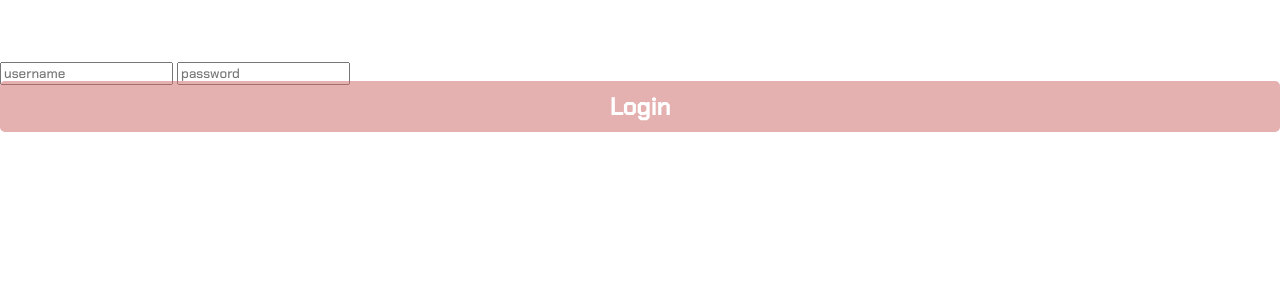
After one commit to RuiMao-a22205248/portfolio, a Django app: page /login/ in a window 1280 px wide. The commit adds this page. Shown: the top 300 px of the page. Run offline with Django 4.2, Linux system fonts and the light colour scheme; some libraries are stand-ins or nearby versions.

Commit message:
ALTERACAO

```diff
--- /dev/null
+++ b/portfolio/templates/portfolio/login.html
@@ -0,0 +1,19 @@
+{% extends "portfolio/layout.html" %}
+
+{% block index %}
+
+<h3>Login</h3>
+
+{% if not request.user.is_authenticated %}
+  {{ message }}
+{% endif %}
+
+<form action="{% url 'portfolio:login' %}" method="POST">
+    {% csrf_token %}
+    <input type="text" name="username" placeholder="username">
+    <input type="password" name="password" placeholder="password">
+    <input type="submit" value="Login">
+</form>
+
+
+{% endblock  %}
--- a/portfolio/templates/portfolio/pw.html
+++ b/portfolio/templates/portfolio/pw.html
@@ -5,7 +5,10 @@
     <title>Title</title>
 </head>
 <body>
-
+<a href="https://mrui0516.pythonanywhere.com/Lab2/index.html">Lab1~2</a>
+<a href="https://mrui0516.pythonanywhere.com/Lab3/index.html">Lab3</a>
+<a href="https://mrui0516.pythonanywhere.com/Lab4/index.html">Lab4</a>
+<a href="https://mrui0516.pythonanywhere.com/Lab5/index.html">Lab5</a>
 
 
 </body>
--- a/portfolio/urls.py
+++ b/portfolio/urls.py
@@ -11,5 +11,7 @@
     path('pw/', views.pw_view, name="pw"),
     path('blog/', views.blog_view, name="blog"),
     path('site/', views.me_view, name="site"),
-    path('tool/', views.tool_view, name="tool")
+    path('tool/', views.tool_view, name="tool"),
+    path('login/', views.login_view, name='login'),
+    path('logout', views.logout_view, name='logout')
 ]
--- a/portfolio/views.py
+++ b/portfolio/views.py
@@ -1,4 +1,5 @@
-from django.shortcuts import render
+from django.shortcuts import render,redirect
+from django.contrib.auth import authenticate, login,logout
 import datetime
 
 
@@ -29,3 +30,27 @@
 
 def tool_view(request):
     return render(request, 'portfolio/tool.html')
+
+
+def login_view(request):
+    if request.method == 'POST':
+        username = request.POST['username']
+        password = request.POST['password']
+
+        user = authenticate(request,
+                            username=username,
+                            password=password)
+
+        if user is not None:
+            login(request, user)
+            return redirect('portfolio:blog')
+        else:
+            return render(request, 'portfolio/login.html', {
+                'message': 'Credenciais invalidas'
+            })
+    return render(request, 'portfolio/login.html')
+
+
+def logout_view(request):
+    logout(request)
+    return redirect('portfolio:blog')
```
Also changed, not shown: portfolio/templates/portfolio/blog.html (+6 -1 lines), portfolio/templates/portfolio/home.html (+4 -3 lines), db.sqlite3.
